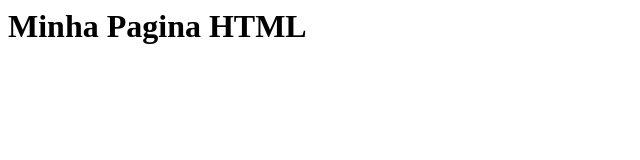
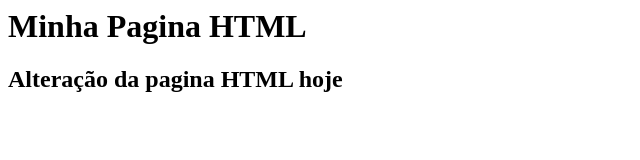
Before and after one commit to OtavioAndradeCR/gama-no-github, a plain HTML site: page index.html in a window 1280 px wide. Shown: the whole page, without its empty margins (0-640 px from the left). Drawn offline with Linux system fonts and the light colour scheme.

Commit message:
arquivo index.html atualizado novamente

```diff
--- a/index.html
+++ b/index.html
@@ -2,6 +2,7 @@
 
 <body>
   <h1>Minha Pagina HTML</h1>
+  <h2>Alteração da pagina HTML hoje</h2>
 </body>
 
 </html>
```
